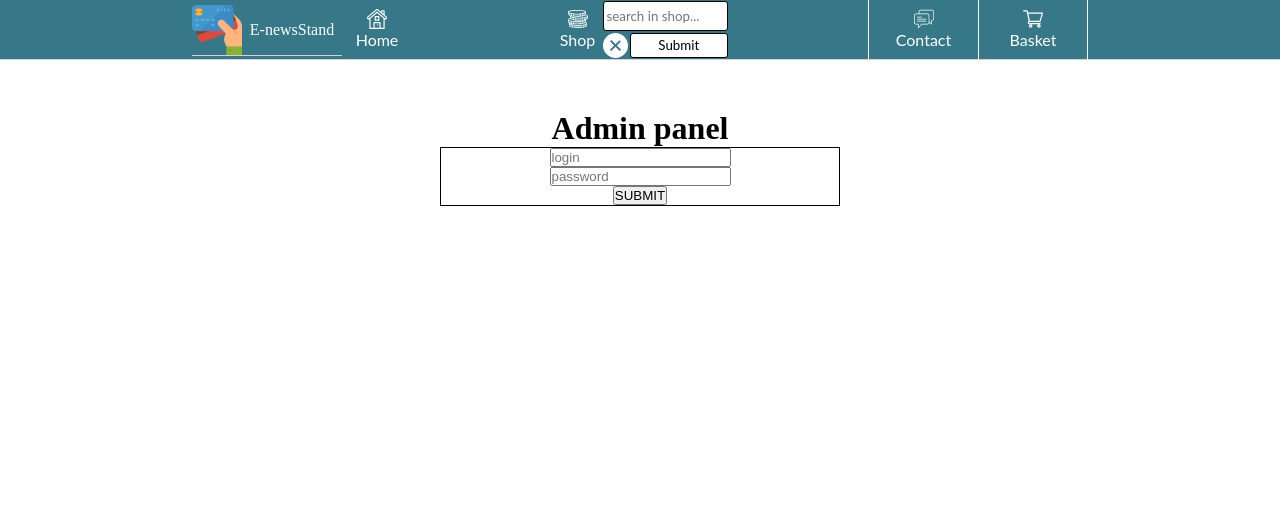
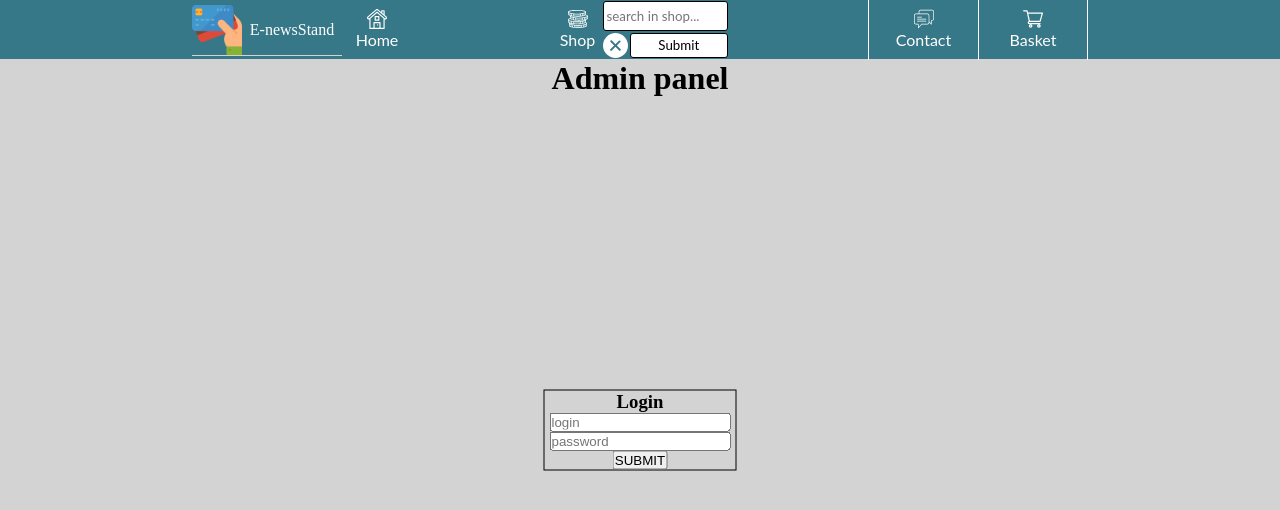
Before and after one commit to klauza/e-newsstand, a React (Create React App) app in the folder client/: page /admin in a window 1280 px wide. Shown: the top 510 px of the page. Built offline with nearby package versions, Linux system fonts and the light colour scheme.

Commit message:
Add few admin-panel files

```diff
--- a/client/src/App.js
+++ b/client/src/App.js
@@ -23,6 +23,8 @@ import Basket from './components/Basket/Basket';
 import Contact from './components/Contact/Contact';
 //Admin
 import Admin from './components/Admin/Admin';
+import AdminSettings from './components/Admin/AdminSettings';
+import AdminStock from './components/Admin/AdminStock';
 
 
 function App() {
@@ -58,7 +60,10 @@ function App() {
               <Route exact path="/shop/search" component={Search} />
               <Route exact path="/contact" component={Contact} />
               <Route exact path="/basket" component={Basket} />
+
               <Route exact path="/admin" component={Admin} />
+              <Route exact path="/admin/settings" component={AdminSettings} />
+              <Route exact path="/admin/stock" component={AdminStock} />
 
               <Route component={NotFound} />
             </Switch>
--- a/client/src/components/Admin/Admin.js
+++ b/client/src/components/Admin/Admin.js
@@ -6,14 +6,26 @@ import AdminLogged from './AdminLogged';
 import styled from 'styled-components';
 import { Wrapper } from '../../layout/StyledComponents';
 
+const Container = styled(Wrapper)`
+  width: 100%;
+  background: lightgrey;
+  position: fixed;
+  top: 60px; left: 0; bottom: 0; right: 0;
+  padding: 0; margin: 0;
+  @media(max-width:768px){
+    top: 50px;
+  }
+`;
 const Header = styled.h1`
   text-align: center;
 `;
 const LoginContainer = styled.div`
+  h3{ text-align: center;}
   width: auto; max-width: 400px; height: auto;
   margin: 0 auto; padding: 0 5px;
   border: 1px solid black;
-
+  position: absolute;
+  top: 50%; left: 50%; transform: translate(-50%, -50%);
   form{
     input{
       margin: 0 auto;
@@ -43,10 +55,11 @@ const Admin = ({adminLogin, adminLogOut, admin: {isAuthenticated}}) => {
 
   if(!isAuthenticated){
     return (
-      <Wrapper>
+      <Container>
         <Header>Admin panel</Header>
 
         <LoginContainer>
+          <h3>Login</h3>
           <form onSubmit={login}>
             <input ref={loginRef} type="text"
               placeholder="login"
@@ -58,7 +71,7 @@ const Admin = ({adminLogin, adminLogOut, admin: {isAuthenticated}}) => {
           </form>
         </LoginContainer>
 
-      </Wrapper>
+      </Container>
     )
   } else{
     return(
--- a/client/src/components/Admin/AdminLogged.js
+++ b/client/src/components/Admin/AdminLogged.js
@@ -1,11 +1,49 @@
-import React from 'react'
+import React from 'react';
+import { Wrapper, Button } from '../../layout/StyledComponents';
+import styled from 'styled-components';
+import { Link } from 'react-router-dom';
+
+const ButtonStyled = styled(Button)`
+  font-size: 1.25em;
+  width: 90px;
+  height: 50px;
+`;
+const Header = styled.h2`
+  text-align: center;
+`;
+
+const ShopSettings = styled.button`
+  font-family: 'Oswald', sans-serif;
+  border: 0; border-radius: 3px;
+  background: black;
+  padding: 10px;
+  color: white;
+  width: 100%;
+  @media(max-width: 768px){
+    margin: 0 5px;
+  }
+  &:hover{
+    cursor: pointer;
+  }
+`;
+const StockList = styled(ShopSettings)`
+  margin-top: 25px;
+`;
 
 const AdminLogged = ({logout}) => {
   return (
-    <div>
-      logged in
-      <button onClick={logout}>Log out</button>
-    </div>
+    <Wrapper>
+      <ButtonStyled onClick={logout}>Log out</ButtonStyled>
+
+      <Header>Admin dashboard</Header>
+
+      <Link to="/admin/settings"><ShopSettings>Shop Settings</ShopSettings></Link>
+
+      <Link to="/admin/stock"><StockList>Stock List</StockList></Link>
+
+      Admin can feature (at least 3) products, make checkboxes here, create a category sections and a list of products in each.
+      If admin will not feature at least 3 products, as a default, 5 most bought products will be featured (or nothing. We will see display=none)
+    </Wrapper>
   )
 }
 
--- /dev/null
+++ b/client/src/components/Admin/AdminSettings.js
@@ -0,0 +1,12 @@
+import React from 'react';
+import { Wrapper } from '../../layout/StyledComponents';
+
+const AdminSettings = () => {
+  return (
+    <Wrapper>
+      Shop settings
+    </Wrapper>
+  )
+}
+
+export default AdminSettings
--- /dev/null
+++ b/client/src/components/Admin/AdminStock.js
@@ -0,0 +1,12 @@
+import React from 'react'
+
+const AdminStock = () => {
+  return (
+    <div>
+      <div>Stock list</div>
+      <div>CRUD system - easy peasy</div>
+    </div>
+  )
+}
+
+export default AdminStock
```
